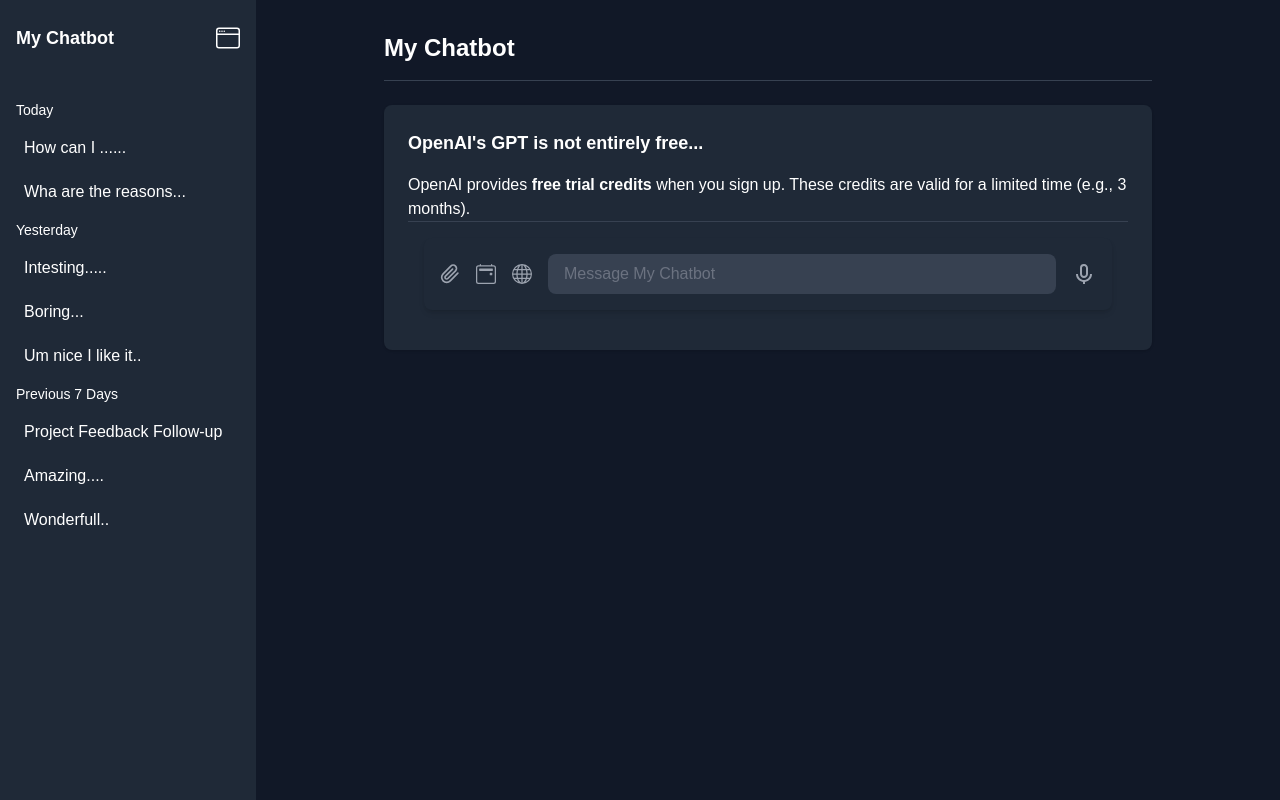
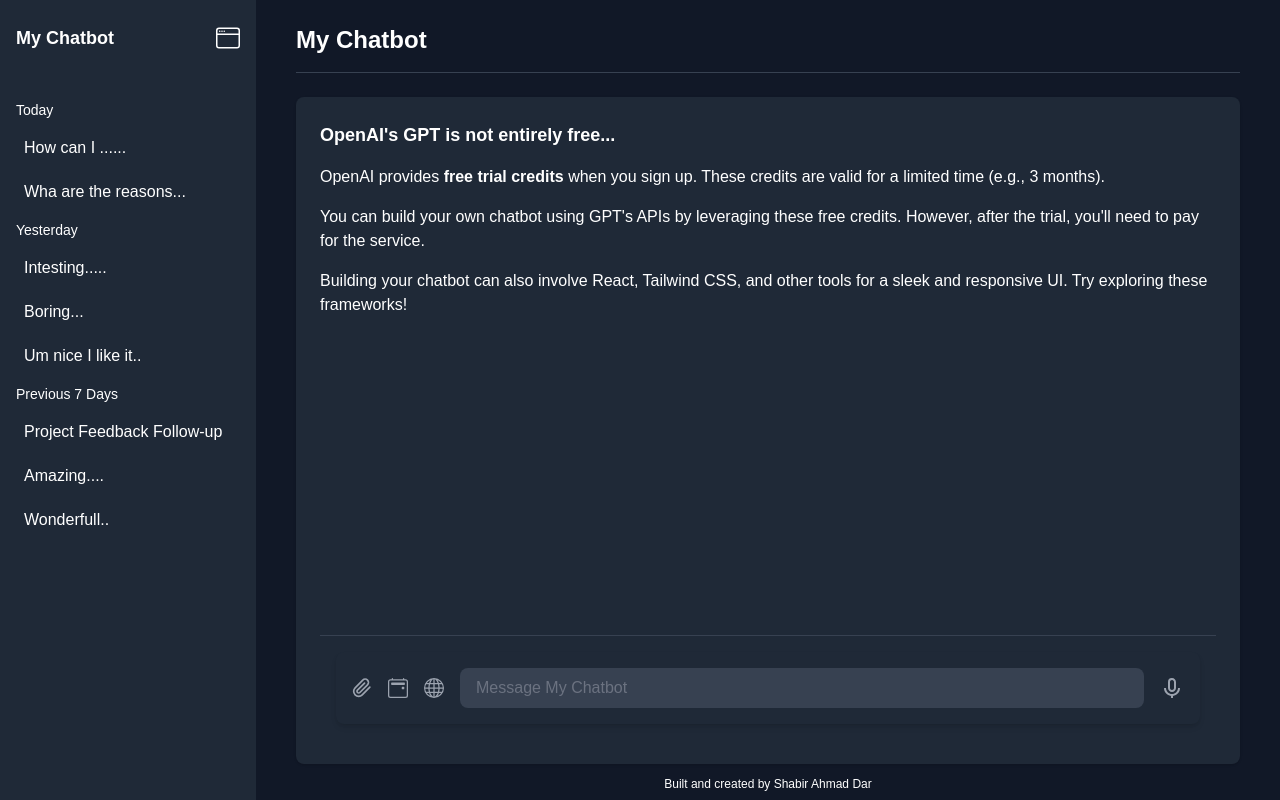
Before and after one commit to shabar-shab/Chatbot, a Next.js app: page / in a window 1280 px wide. Built offline with nearby package versions, Linux system fonts and the light colour scheme.

Commit message:
alignment of chatinput and it's positioning

```diff
--- a/src/components/Layout/layout.jsx
+++ b/src/components/Layout/layout.jsx
@@ -12,24 +12,23 @@
   };
 
   return (
-    <div className="flex h-screen bg-gray-900 text-white">
+    <div className="flex h-screen bg-gray-900 text-white overflow-hidden">
       <Sidebar isOpen={isSidebarOpen} toggleSidebar={toggleSidebar} />
 
       {!isSidebarOpen && (
         <button
           onClick={toggleSidebar}
-          className="absolute top-8 left-4  text-white p-2 rounded"
+          className="absolute top-8 left-4 text-white p-2 rounded"
         >
           <BsWindowSidebar className="size-6" />
         </button>
       )}
-      <main
-        className={`bg-gray-900 transition-all duration-300 ${
-          isSidebarOpen ? "mx-32" : "mx-40"
-        } flex-1`}
-      >
+
+      <main className="flex-1 flex justify-center items-center px-4">
         <div
-          className={`mt-8 transition-all duration-600 mx-auto`}
+          className={`transition-all duration-300 ${
+            isSidebarOpen ? "max-w-5xl" : "max-w-6xl"
+          } w-full h-full flex flex-col overflow-hidden p-6 pb-2 mx-auto`}
         >
           <Header />
           <MainContent />
--- a/src/components/Main/index.js
+++ b/src/components/Main/index.js
@@ -2,19 +2,34 @@
 import ChatInput from "../ChatInput";
 
 const MainContent = () => {
-  return (
-    <div className="bg-gray-800 p-6 rounded-lg shadow overflow-y-auto">
+  return (<>
+    <div className="flex flex-col h-full bg-gray-800 p-6 rounded-lg shadow">
       <h2 className="text-lg font-semibold mb-4">
         OpenAI's GPT is not entirely free...
       </h2>
-      <p>
-        OpenAI provides <strong>free trial credits</strong> when you sign up.
-        These credits are valid for a limited time (e.g., 3 months).
-      </p>
+
+      <div className="flex-1 overflow-y-auto">
+        <p>
+          OpenAI provides <strong>free trial credits</strong> when you sign up.
+          These credits are valid for a limited time (e.g., 3 months).
+        </p>
+        <p className="mt-4">
+          You can build your own chatbot using GPT's APIs by leveraging these
+          free credits. However, after the trial, you'll need to pay for the
+          service.
+        </p>
+        <p className="mt-4">
+          Building your chatbot can also involve React, Tailwind CSS, and other
+          tools for a sleek and responsive UI. Try exploring these frameworks!
+        </p>
+      </div>
+
       <div className="p-4 border-t border-gray-700">
         <ChatInput />
       </div>
     </div>
+    <span className="text-center text-xs text-[10px] mt-3">Built and created by Shabir Ahmad Dar </span>
+    </>
   );
 };
 
```
